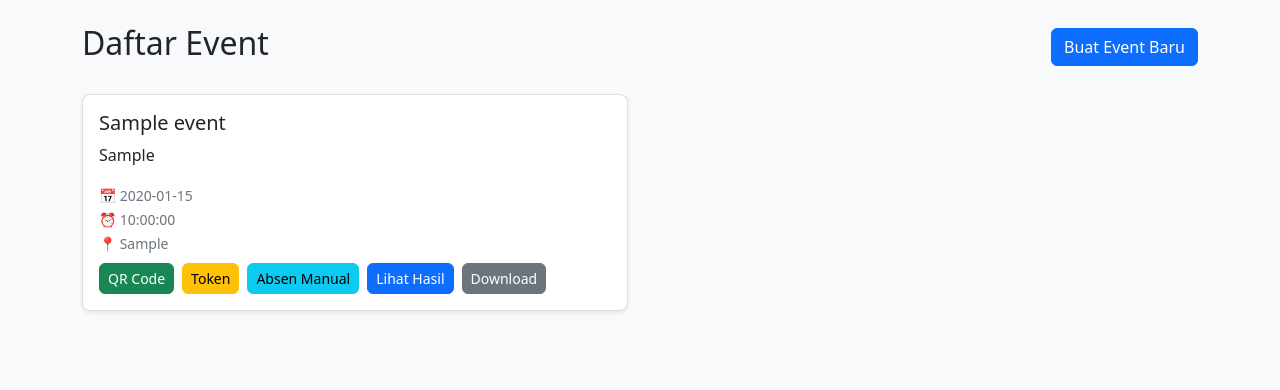
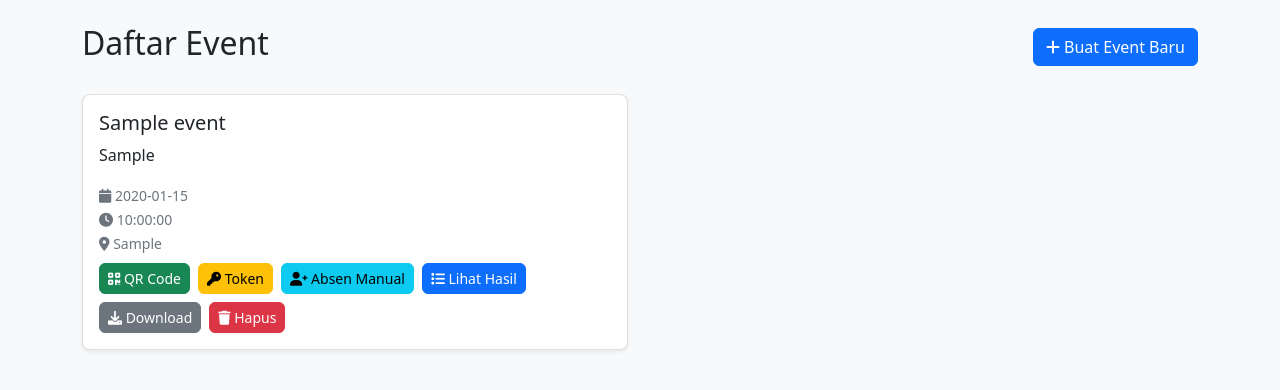
Before and after one commit to RW01TajiPermata/absensi_permata, a Flask app: page /admin/events in a window 1280 px wide. Shown: the part 56-446 px from the top of the page. Run offline with Flask 3, Linux system fonts and the light colour scheme; a user stored in the database is signed in; tables that the repository leaves empty hold one stand-in row (values such as "Sample post"); data that the repository does not hold is empty.

Commit message:
Update list_event.html

```diff
--- a/templates/list_event.html
+++ b/templates/list_event.html
@@ -4,46 +4,95 @@
 <div class="d-flex justify-content-between align-items-center mb-4">
     <h2>{{ 'Daftar Event' if is_admin else 'Event Tersedia' }}</h2>
     {% if is_admin %}
-    <a href="{{ url_for('buat_event') }}" class="btn btn-primary">Buat Event Baru</a>
+    <a href="{{ url_for('buat_event') }}" class="btn btn-primary">
+        <i class="fas fa-plus"></i> Buat Event Baru
+    </a>
     {% endif %}
 </div>
 
 <div class="row">
     {% for event in events %}
     <div class="col-md-6 mb-4">
-        <div class="card">
+        <div class="card h-100">
             <div class="card-body">
                 <h5 class="card-title">{{ event.nama_event }}</h5>
                 <p class="card-text">{{ event.deskripsi }}</p>
                 <div class="mb-2">
                     <small class="text-muted">
-                        📅 {{ event.tanggal_event }}<br>
-                        ⏰ {{ event.waktu_event }}<br>
-                        📍 {{ event.lokasi }}
+                        <i class="fas fa-calendar"></i> {{ event.tanggal_event }}<br>
+                        <i class="fas fa-clock"></i> {{ event.waktu_event }}<br>
+                        <i class="fas fa-map-marker-alt"></i> {{ event.lokasi }}
                     </small>
                 </div>
 
                 <div class="d-flex gap-2 flex-wrap">
                     {% if is_admin %}
-                    <a href="{{ url_for('generate_qr_code', event_id=event.id) }}" class="btn btn-sm btn-success">QR Code</a>
-                    <a href="{{ url_for('generate_token_page', event_id=event.id) }}" class="btn btn-sm btn-warning">Token</a>
-                    <a href="{{ url_for('absen_manual', event_id=event.id) }}" class="btn btn-sm btn-info">Absen Manual</a>
-                    <a href="{{ url_for('hasil_absen', event_id=event.id) }}" class="btn btn-sm btn-primary">Lihat Hasil</a>
-                    <a href="{{ url_for('download_absen', event_id=event.id) }}" class="btn btn-sm btn-secondary">Download</a>
+                    <a href="{{ url_for('generate_qr_code', event_id=event.id) }}" class="btn btn-sm btn-success">
+                        <i class="fas fa-qrcode"></i> QR Code
+                    </a>
+                    <a href="{{ url_for('generate_token_page', event_id=event.id) }}" class="btn btn-sm btn-warning">
+                        <i class="fas fa-key"></i> Token
+                    </a>
+                    <a href="{{ url_for('absen_manual', event_id=event.id) }}" class="btn btn-sm btn-info">
+                        <i class="fas fa-user-plus"></i> Absen Manual
+                    </a>
+                    <a href="{{ url_for('hasil_absen', event_id=event.id) }}" class="btn btn-sm btn-primary">
+                        <i class="fas fa-list"></i> Lihat Hasil
+                    </a>
+                    <a href="{{ url_for('download_absen', event_id=event.id) }}" class="btn btn-sm btn-secondary">
+                        <i class="fas fa-download"></i> Download
+                    </a>
+                    <button type="button" class="btn btn-sm btn-danger" data-bs-toggle="modal" data-bs-target="#deleteEventModal{{ event.id }}">
+                        <i class="fas fa-trash"></i> Hapus
+                    </button>
                     {% else %}
                         {% if event.sudah_absen %}
-                        <button class="btn btn-sm btn-success" disabled>Sudah Absen</button>
+                        <button class="btn btn-sm btn-success" disabled>
+                            <i class="fas fa-check"></i> Sudah Absen
+                        </button>
                         {% else %}
-                        <a href="{{ url_for('absen', event_id=event.id) }}" class="btn btn-sm btn-primary">Absen Sekarang</a>
+                        <a href="{{ url_for('absen', event_id=event.id) }}" class="btn btn-sm btn-primary">
+                            <i class="fas fa-fingerprint"></i> Absen Sekarang
+                        </a>
                         {% endif %}
                     {% endif %}
                 </div>
             </div>
         </div>
     </div>
+
+    <!-- Modal Konfirmasi Hapus Event -->
+    {% if is_admin %}
+    <div class="modal fade" id="deleteEventModal{{ event.id }}" tabindex="-1">
+        <div class="modal-dialog">
+            <div class="modal-content">
+                <div class="modal-header">
+                    <h5 class="modal-title">Konfirmasi Hapus Event</h5>
+                    <button type="button" class="btn-close" data-bs-dismiss="modal"></button>
+                </div>
+                <div class="modal-body">
+                    <p>Apakah Anda yakin ingin menghapus event <strong>"{{ event.nama_event }}"</strong>?</p>
+                    <div class="alert alert-warning">
+                        <i class="fas fa-exclamation-triangle"></i>
+                        <strong>Peringatan:</strong> Semua data absensi yang terkait dengan event ini juga akan dihapus secara permanen!
+                    </div>
+                </div>
+                <div class="modal-footer">
+                    <button type="button" class="btn btn-secondary" data-bs-dismiss="modal">Batal</button>
+                    <form method="POST" action="{{ url_for('hapus_event', event_id=event.id) }}" style="display: inline;">
+                        <button type="submit" class="btn btn-danger">
+                            <i class="fas fa-trash"></i> Ya, Hapus Event
+                        </button>
+                    </form>
+                </div>
+            </div>
+        </div>
+    </div>
+    {% endif %}
     {% else %}
     <div class="col-12">
-        <div class="alert alert-info">
+        <div class="alert alert-info text-center">
+            <i class="fas fa-info-circle"></i>
             {{ 'Belum ada event yang dibuat.' if is_admin else 'Tidak ada event yang tersedia.' }}
         </div>
     </div>
```
